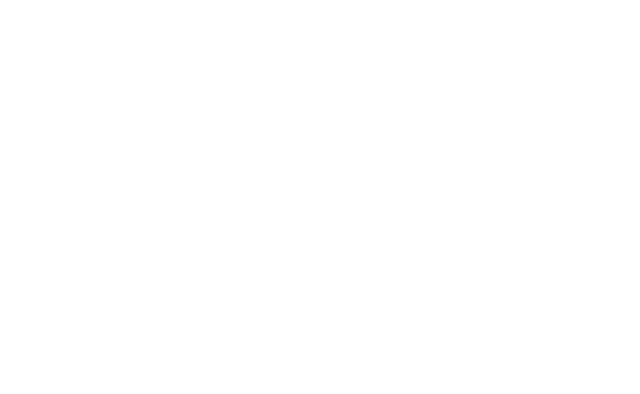
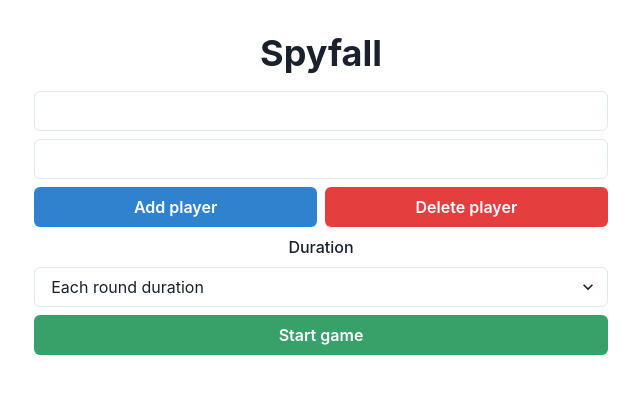
Before and after one commit to pontakornth/next-spyfall, a Next.js app: page / in a window 1280 px wide. Shown: the top 394 px of the page, without its empty margins (319-959 px from the left). Built offline with nearby package versions, Linux system fonts and the light colour scheme.

Commit message:
feat: Mock first page

```diff
--- a/pages/index.tsx
+++ b/pages/index.tsx
@@ -1,10 +1,32 @@
+import { Button, Container, Flex, FormLabel, Heading, Input, Select, SimpleGrid, VStack } from '@chakra-ui/react'
 import type { NextPage } from 'next'
 import Head from 'next/head'
-import Image from 'next/image'
-import styles from '../styles/Home.module.css'
 
 const Home: NextPage = () => {
-  return <></>
+  return (
+    <>
+      <Head>
+        <title>Spyfall Yeah</title>
+      </Head>
+      <Container mx='auto' py={8}>
+        <Heading mb={4} textAlign='center' as='h1'>Spyfall</Heading>
+        <VStack>
+          <Input></Input>
+          <Input></Input>
+          <SimpleGrid columns={2} gap={2} w='full'>
+            <Button colorScheme='blue'>Add player</Button>
+            <Button colorScheme='red'>Delete player</Button>
+          </SimpleGrid>
+          <FormLabel htmlFor='duration'>Duration</FormLabel>
+          <Select id='duration' placeholder='Each round duration'>
+            <option value={360}>6:00</option>
+            <option value={420}>7:00</option>
+            <option value={480}>8:00</option>
+          </Select>
+          <Button colorScheme='green' w='full'>Start game</Button>
+        </VStack>
+      </Container>
+    </>)
 }
 
 export default Home
```
